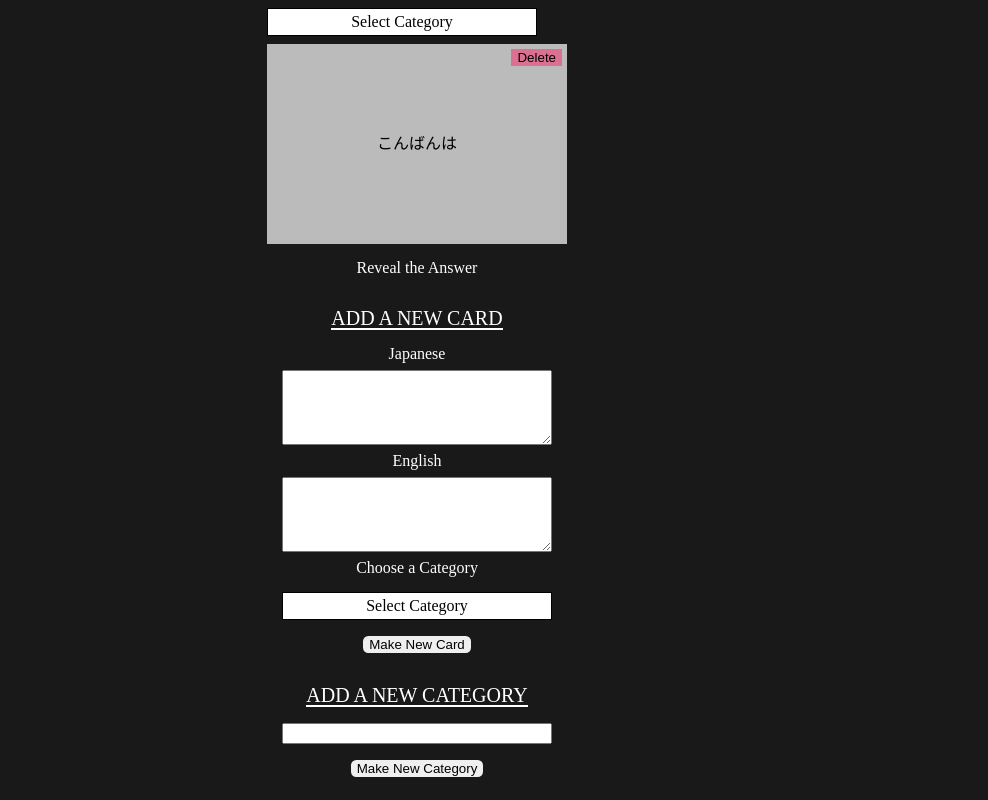
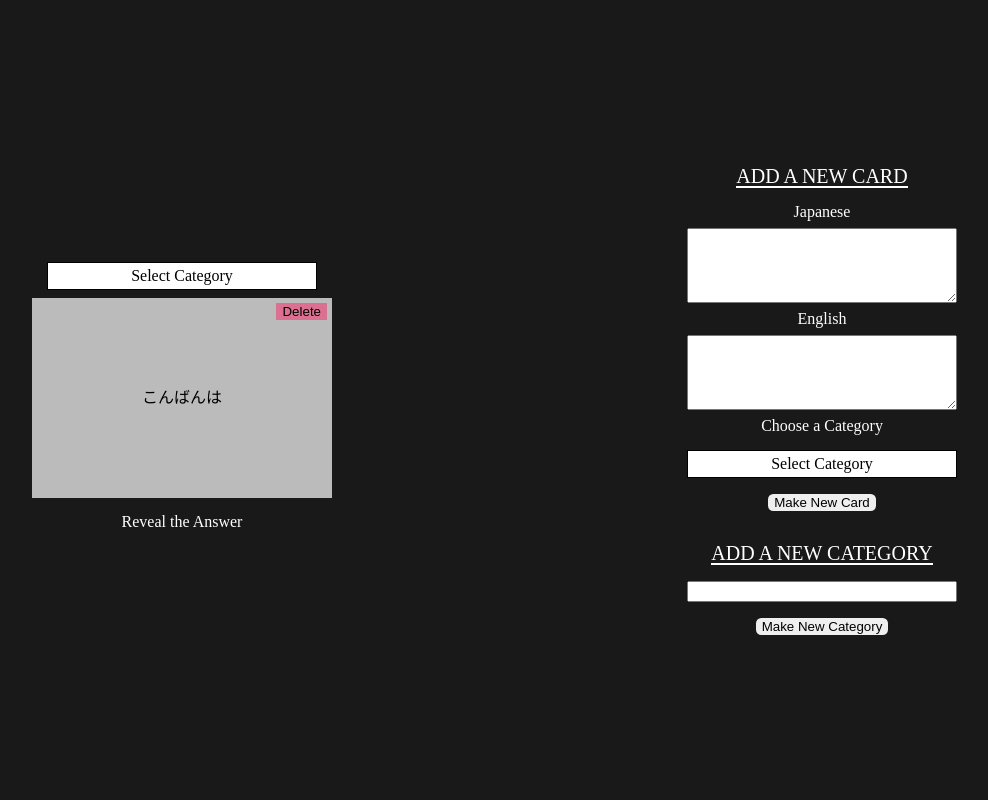
Before and after one commit to DerekPixel/japanese-flashcards, a React (Create React App) app: page / in a window 1280 px wide. Shown: the whole page, without its empty margins (223-1211 px from the left). Built offline with nearby package versions, Linux system fonts and the light colour scheme.

Commit message:
messing with flex and whatnot

```diff
--- a/src/App.css
+++ b/src/App.css
@@ -67,10 +67,9 @@ h2 {
   border-bottom: 2px solid white;
 }
 
-header {
+main {
   display: flex;
-  justify-content: center;
-  width: 300px;
+  flex-wrap: wrap;
 }
 
 label {
@@ -116,8 +115,9 @@ APP
   color: white;
   display: flex;
   flex-direction: column;
-  align-items: center;
+  /* align-items: center; */
   justify-content: center;
+  min-height: 100vh;
   text-align: center;
 }
 
@@ -126,6 +126,7 @@ APP
   display: flex;
   height: 3rem;
   justify-content: center;
+  width: 300px;
 }
 
 .right-wrong-buttons {
@@ -153,7 +154,33 @@ APP
 }
 
 
+/*
+==================================
+Flashcard and category select
+==================================
+*/
 
+.flashcard-and-category-select {
+  display: flex;
+  flex-grow: 3;
+  flex-direction: column;
+  justify-content: center;
+  align-items: center;
+  /* width: 50%; */
+}
+
+.category-select-dropdown-container {
+  display: flex;
+  /* align-items: center; */
+  justify-content: center;
+  width: 300px;
+}
+
+/*
+==================================
+Flashcard
+==================================
+*/
 
 .flip-card {
   background-color: transparent;
@@ -219,6 +246,7 @@ APP
   display: none;
 }
 
+
 /*
 ==================================
 New Category and New Cards
@@ -227,8 +255,11 @@ New Category and New Cards
 
 .new-category-and-new-cards {
   display: flex;
+  flex-grow: 1;
+  /* flex-shrink: 1; */
   flex-direction: column;
   align-items: center;
+  /* width: 50%; */
 }
 
 /*
```
